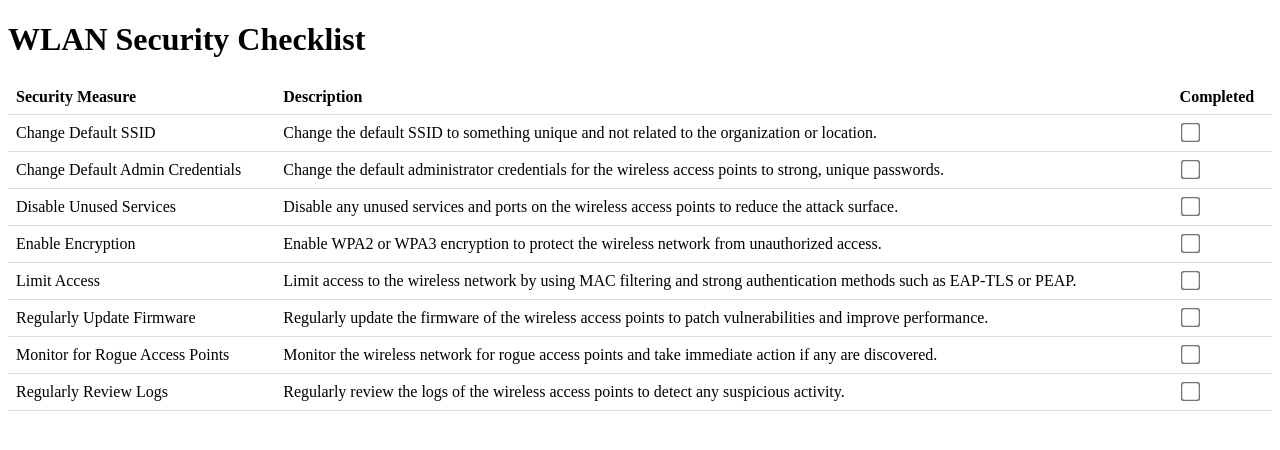
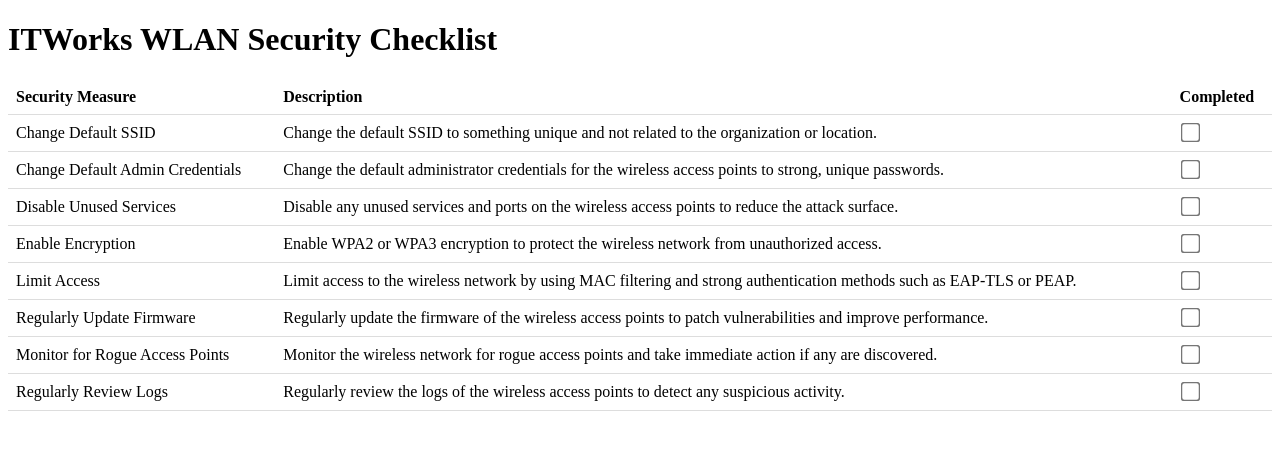
Before and after one commit to jonathan-caruso/4CYSEC-WLAN-Security-Checklist, a plain HTML site: page index.html in a window 1280 px wide. Drawn offline with Linux system fonts and the light colour scheme.

Commit message:
Update index.html

```diff
--- a/index.html
+++ b/index.html
@@ -1,7 +1,7 @@
 <!DOCTYPE html>
 <html>
 <head>
-	<title>yITWorks WLAN Security Checklist</title>
+	<title>ITWorks WLAN Security Checklist</title>
 	<style>
 		table {
 			border-collapse: collapse;
@@ -22,7 +22,7 @@
 	</style>
 </head>
 <body>
-	<h1>WLAN Security Checklist</h1>
+	<h1>ITWorks WLAN Security Checklist</h1>
 	<table>
 		<tr>
 			<th>Security Measure</th>
```
